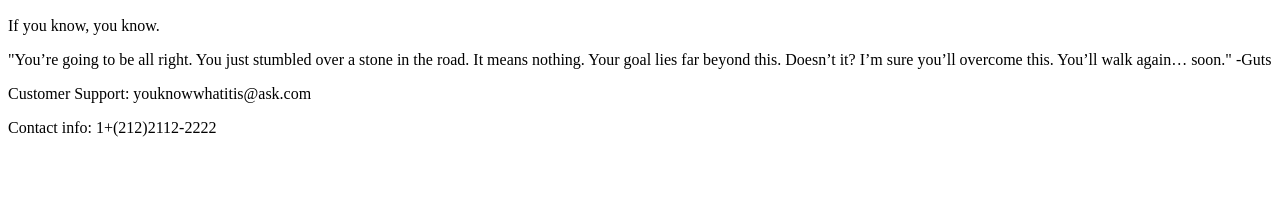
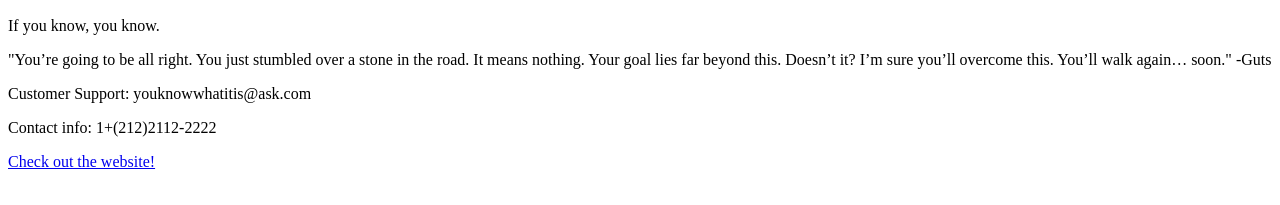
Before and after one commit to Spacecowboi/lab04_webpage, a plain HTML site: page index.html in a window 1280 px wide. Shown: the part 383-588 px from the top of the page. Drawn offline with Linux system fonts and the light colour scheme.

Commit message:
added hyperlink

```diff
--- a/index.html
+++ b/index.html
@@ -1,6 +1,8 @@
 <!DOCTYPE html>
 <html lang="en">
 <head>
+    <style>
+    </style>
     <meta charset="UTF-8">
     <meta name="viewport" content="width=device-width, initial-scale=1.0">
     <title>The GOAT protaganist!</title>
@@ -14,6 +16,7 @@
                 <p>Customer Support: youknowwhatitis@ask.com</p>
                 <p>Contact info: 1+(212)2112-2222</p>
                 <p></p>
+                <a href="https://spacecowboi.github.io/lab04_webpage/">Check out the website!</a>
 
 </footer>
 </main>
```
